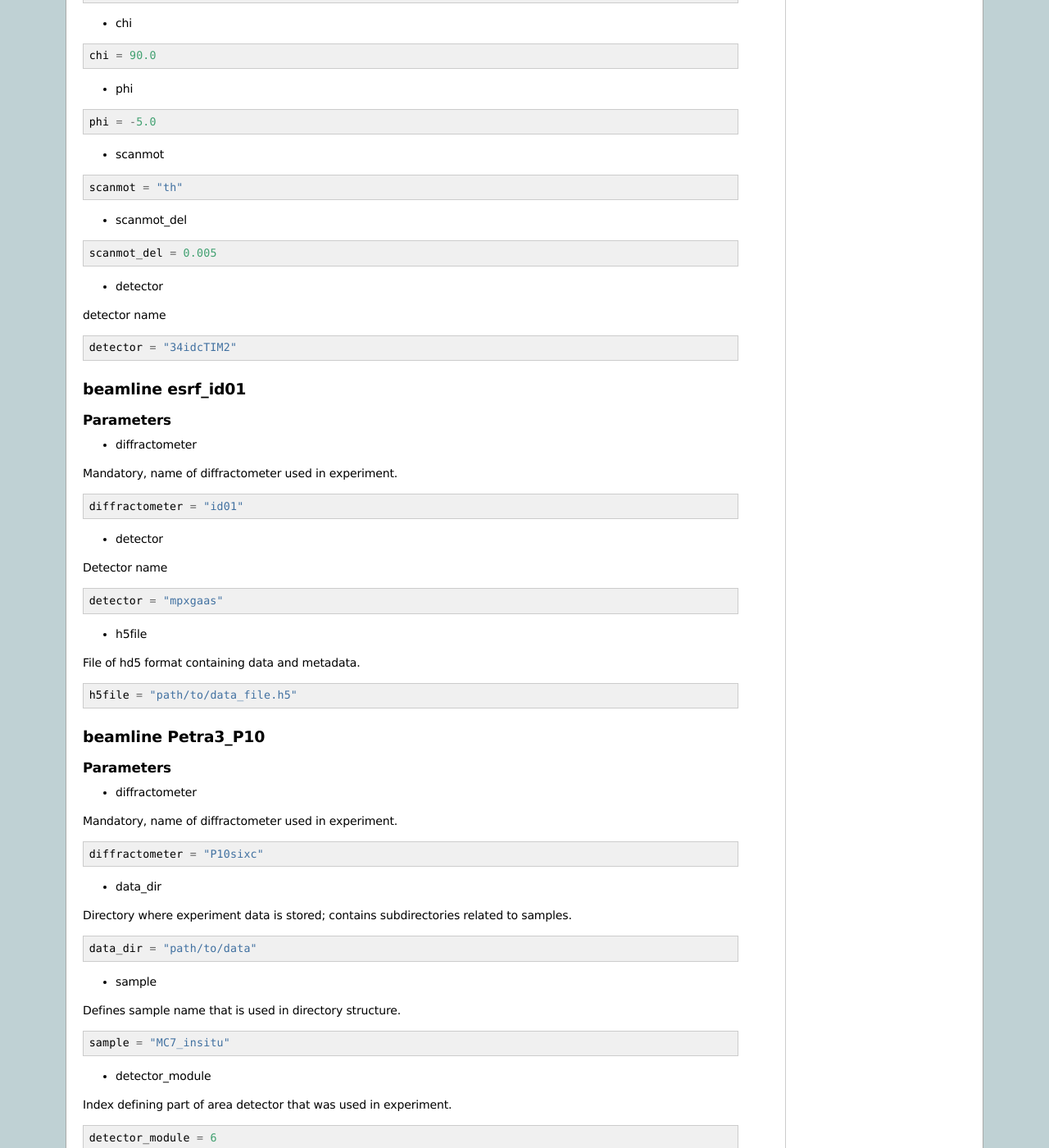
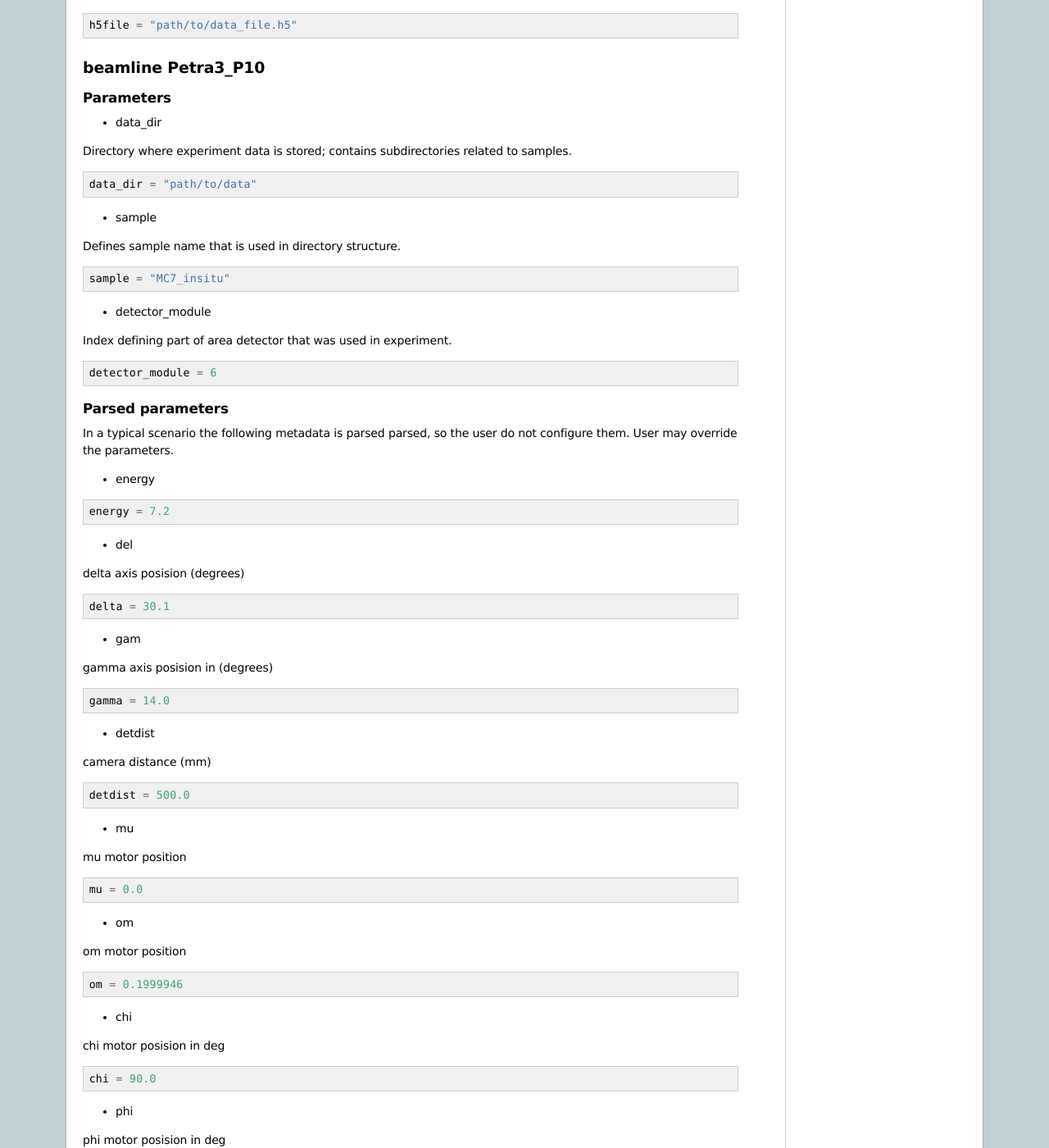
Before and after one commit to AdvancedPhotonSource/cohere, a Sphinx documentation site: the page built from docs/source/config_instr.rst, in a window 1280 px wide and 1400 px high, scrolled down 7569 px. Shown: the whole window at 82% size. Built offline with Sphinx 7.4.7, drawn with Linux system fonts in a browser that asks for light colours; some of the changed text lies outside the part shown.

Commit message:
sync with beamlines, updated docs to remove parameters from config_instr

```diff
--- a/docs/source/config_instr.rst
+++ b/docs/source/config_instr.rst
@@ -41,14 +41,6 @@
 
 Parameters
 ==========
-- diffractometer
-
-| Name of diffractometer used in experiment.
-
-::
-
-    diffractometer = "1ide"
-
 - specfile
 
 | Optional (but necessary when the parsed parameters are not provided), specfile recorded when the experiment was conducted.
@@ -161,12 +153,6 @@
 
     scanmot = "aero"
 
-- scanmot_del:
-
-::
-
-    scanmot_del = 0.004999999999999997
-
 
 beamline aps_7idd
 -----------------
@@ -174,14 +160,6 @@
 
 Parameters
 ==========
-- diffractometer
-
-| Name of diffractometer used in experiment.
-
-::
-
-    diffractometer = "7iddrobot"
-
 - specfile
 
 | Optional (but necessary when the parsed parameters are not provided), specfile recorded when the experiment was conducted.
@@ -294,12 +272,6 @@
 
     scanmot = "aero"
 
-- scanmot_del:
-
-::
-
-    scanmot_del = 0.004999999999999997
-
 - detector
 
 | Detector name
@@ -315,14 +287,6 @@
 
 Parameters
 ==========
-- diffractometer
-
-| Name of diffractometer used in experiment.
-
-::
-
-    diffractometer = "7iddrobot"
-
 - data_dir
 
 | directory where the raw experiment data is stored
@@ -405,14 +369,6 @@
 
 Parameters
 ==========
-- diffractometer
-
-| Mandatory, name of diffractometer used in experiment
-
-::
-
-    diffractometer = "34idc"
-
 - specfile
 
 | Optional (but necessary when the parsed parameters are not provided), specfile recorded when the experiment was conducted.
@@ -521,12 +477,6 @@
 
     scanmot = "th"
 
-- scanmot_del
-
-::
-
-    scanmot_del = 0.005
-
 - detector
 
 | detector name
@@ -540,14 +490,6 @@
 
 Parameters
 ==========
-- diffractometer
-
-| Mandatory, name of diffractometer used in experiment.
-
-::
-
-    diffractometer = "id01"
-
 - detector
 
 | Detector name
@@ -569,14 +511,6 @@
 
 Parameters
 ==========
-- diffractometer
-
-| Mandatory, name of diffractometer used in experiment.
-
-::
-
-    diffractometer = "P10sixc"
-
 - data_dir
 
 | Directory where experiment data is stored; contains subdirectories related to samples.
@@ -675,12 +609,6 @@
 
     scanmot = "th"
 
-- scanmot_del
-
-::
-
-    scanmot_del = 0.005
-
 - detector
 
 | detector name
```
